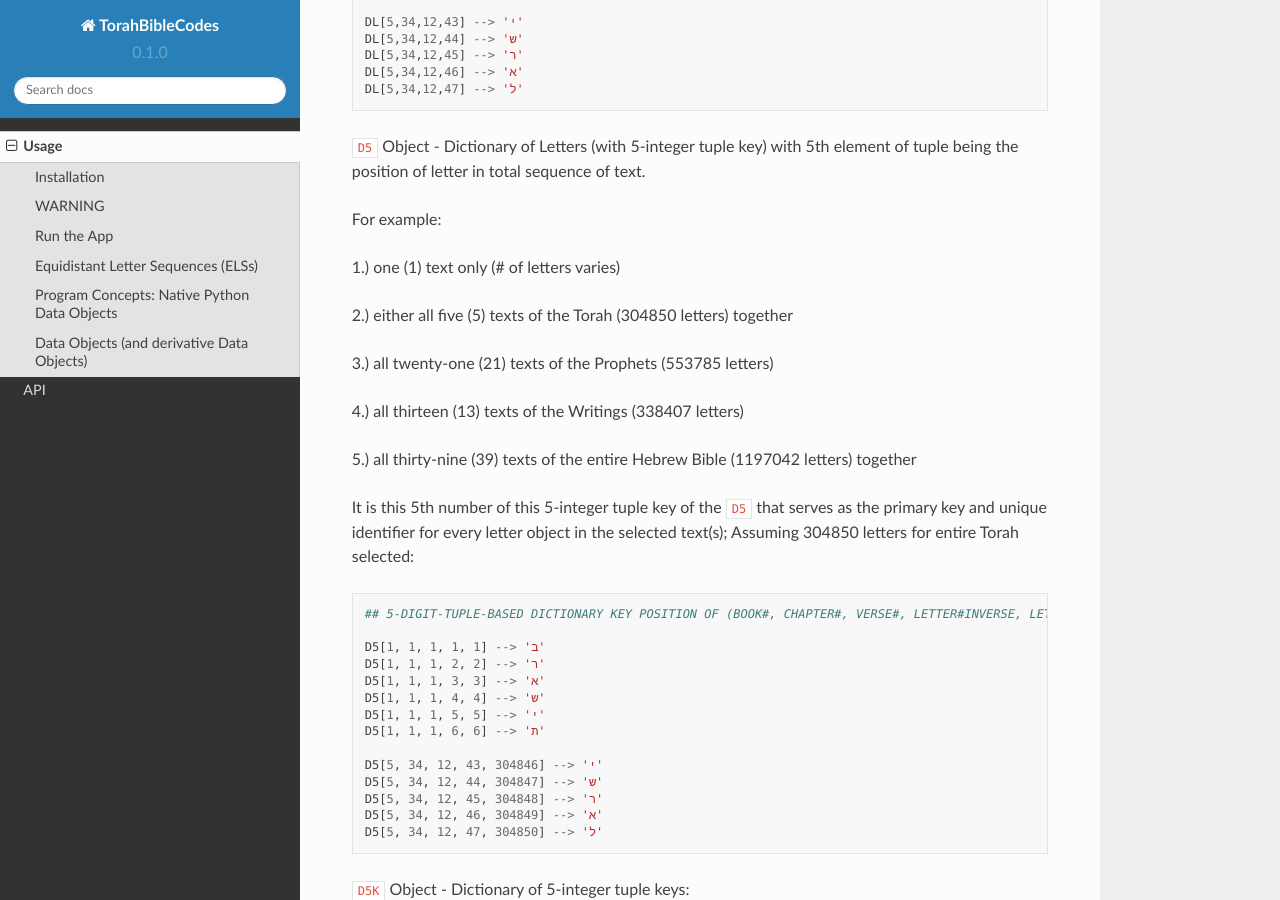
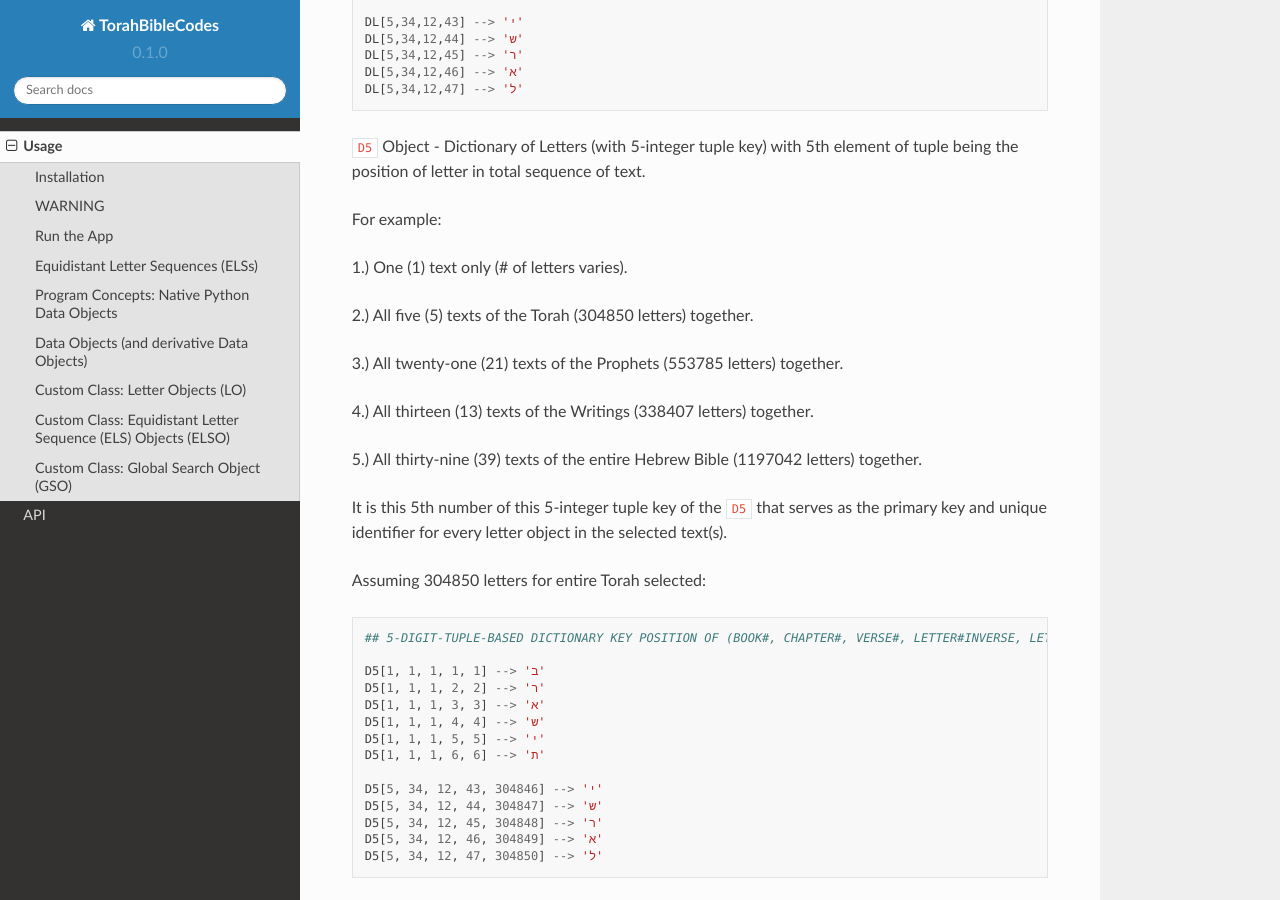
Before and after one commit to TorahBibleCodes/TorahBibleCodes_Sphinx, a Sphinx documentation site: the page built from docs/source/usage.rst, in a window 1280 px wide and 900 px high, scrolled down 5849 px. Built offline with Sphinx 7.4.7 and the Read the Docs theme 2.0.0, drawn with Linux system fonts in a browser that asks for light colours; some of the changed text lies outside the part shown.

Commit message:
Update usage.rst

```diff
--- a/docs/source/usage.rst
+++ b/docs/source/usage.rst
@@ -142,6 +136,10 @@
 ending) on that letter.
 
 Because the letter Mem (מ) is one of the five Hebrew letters with an alternate form if coming as the final letter (ם) of a word, the central algorithm efficiently handles this eventuality of ELS Searches: instead of search for either ("regular letter form or final letter form") of the two possible letter formats, it is more useful for extrapolated permutations of useful functionalities of this program to convert all Hebrew letters to their equivalent Hebrew Gematria Numerical values and then search for these integer numbers. Later, when presenting the results to the user in visual format, we simply reference the Custom Class (Letter Object)'s ``.Letter`` property.
+
+*d* = equidistant skip distance(s) between each letter in the ELS successfully found within the
+selected text that is searched (i.e. for each *n*); For each instance of a letter found at index number position *n*, there may
+potentially be multiple instances of skip distances *d* possible to the next letter(s) in that ELS.
 
 
 
@@ -264,17 +262,19 @@
 
 For example:
 
-1.) one (1) text only (# of letters varies)
+1.) One (1) text only (# of letters varies).
 
-2.) either all five (5) texts of the Torah (304850 letters) together
+2.) All five (5) texts of the Torah (304850 letters) together.
 
-3.) all twenty-one (21) texts of the Prophets (553785 letters)
+3.) All twenty-one (21) texts of the Prophets (553785 letters) together.
 
-4.) all thirteen (13) texts of the Writings (338407 letters)
+4.) All thirteen (13) texts of the Writings (338407 letters) together.
 
-5.) all thirty-nine (39) texts of the entire Hebrew Bible (1197042  letters) together
+5.) All thirty-nine (39) texts of the entire Hebrew Bible (1197042 letters) together.
 
-It is this 5th number of this 5-integer tuple key of the ``D5`` that serves as the primary key and unique identifier for every letter object in the selected text(s); Assuming 304850 letters for entire Torah selected::
+It is this 5th number of this 5-integer tuple key of the ``D5`` that serves as the primary key and unique identifier for every letter object in the selected text(s).
+
+Assuming 304850 letters for entire Torah selected::
 
    ## 5-DIGIT-TUPLE-BASED DICTIONARY KEY POSITION OF (BOOK#, CHAPTER#, VERSE#, LETTER#INVERSE, LETTER#INTEXT) - NO SPACES BETWEEN WORDS/LETTERS
 
@@ -411,9 +411,24 @@
    Out[7]: (הארץ , [25, 26, 27, 28], (7, [5, 1, 200, 90], 296))
 
 
+Custom Class: Letter Objects (LO)
+----------------
+
+``DLO`` Object - Dictionary of Letter Objects::
+
 Custom Letter Objects (LO)
 
+
+Custom Class: Equidistant Letter Sequence (ELS) Objects (ELSO)
+----------------
+
+``DELSO`` Object - Dictionary of Equidistant Letter Sequence (ELS) Objects::
+
 Custom Equidistant Letter Sequence Objects (ELSO)
+
+
+Custom Class: Global Search Object (GSO)
+----------------
 
 Custom Global Search Object (GSO)
 
```
Also changed, not shown: other parts of docs/source/usage.rst (+0 -6 lines).
